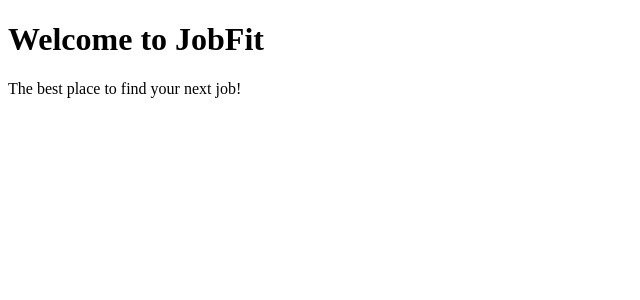
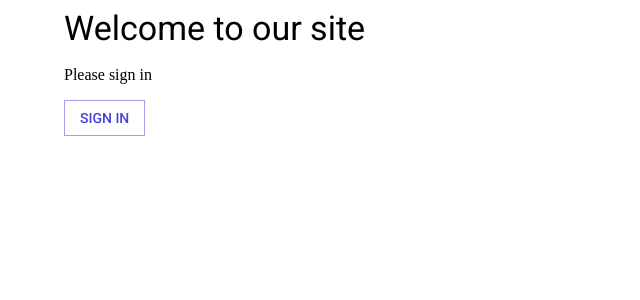
Before and after one commit to MoeAchieve/JobFit, a Next.js app: page / in a window 1280 px wide. Shown: the top 300 px of the page, without its empty margins (0-640 px from the left). Built offline with nearby package versions, Linux system fonts and the light colour scheme; no server answers.

Commit message:
test stuff

```diff
--- a/next.config.mjs
+++ b/next.config.mjs
@@ -8,6 +8,9 @@ const nextConfig = {
       },
     ];
   },
+  images: {
+    domains: ["lh3.googleusercontent.com"],
+  },
 };
 
 export default nextConfig;
--- a/src/app/page.tsx
+++ b/src/app/page.tsx
@@ -1,8 +1,30 @@
+"use client";
+import { useCurrentUser } from "@/hooks/use-current-user";
+import { Button, Container, Typography } from "@mui/material";
+import Image from "next/image";
+
 export default function Home() {
+  const user = useCurrentUser();
+  const name = user?.name;
+  const email = user?.email;
+  const image = user?.image;
   return (
-    <main>
-      <h1>Welcome to JobFit</h1>
-      <p>The best place to find your next job!</p>
-    </main>
+    <Container>
+      {user ? (
+        <div>
+          <Typography variant="h6">Welcome back, {name}</Typography>
+          <p>Email: {email}</p>
+          <Image src={image || ""} alt="cll" width={50} height={50} />
+        </div>
+      ) : (
+        <div>
+          <Typography variant="h4">Welcome to our site</Typography>
+          <p>Please sign in</p>
+          <Button href="/auth/signin" variant="outlined">
+            Sign in
+          </Button>
+        </div>
+      )}
+    </Container>
   );
 }
```
